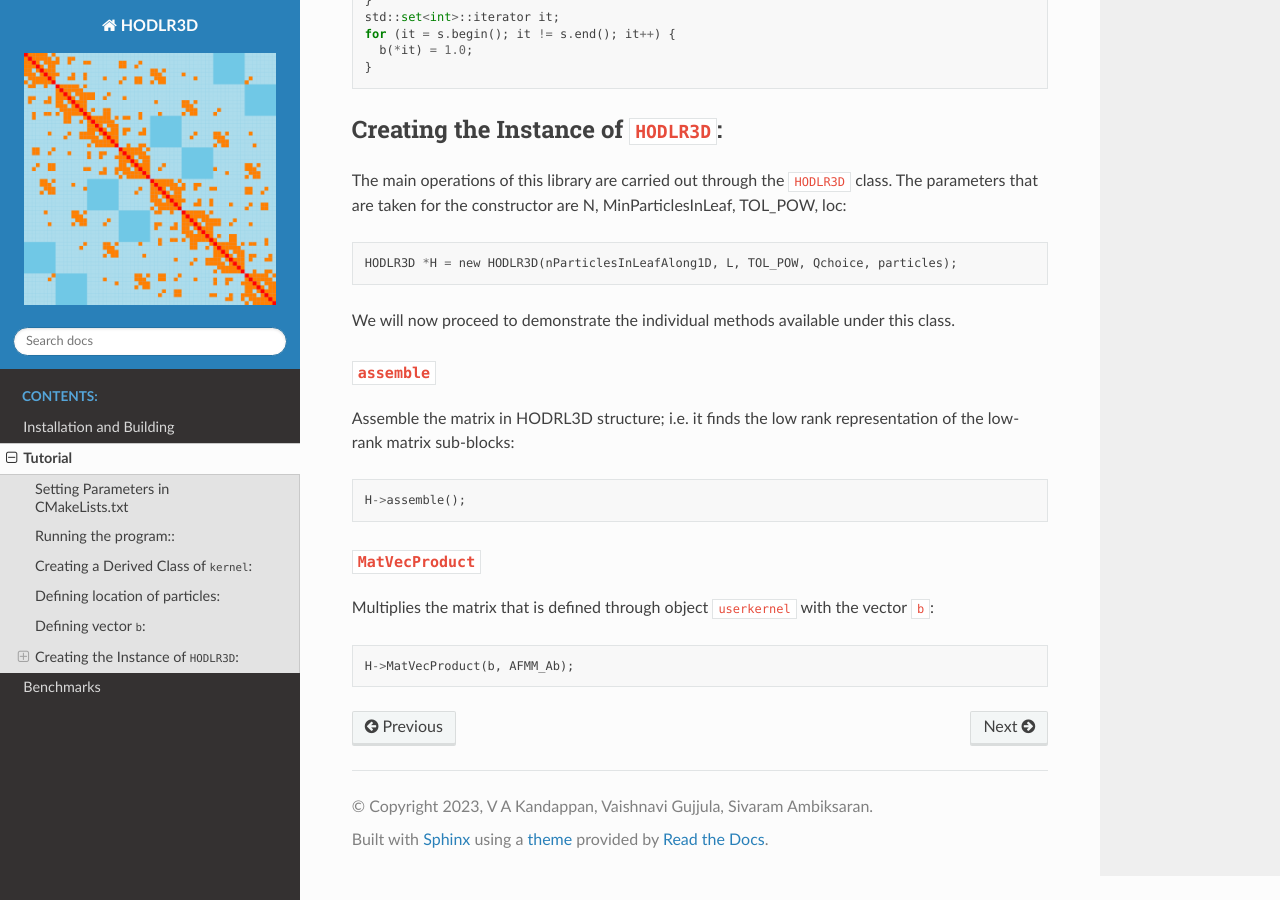
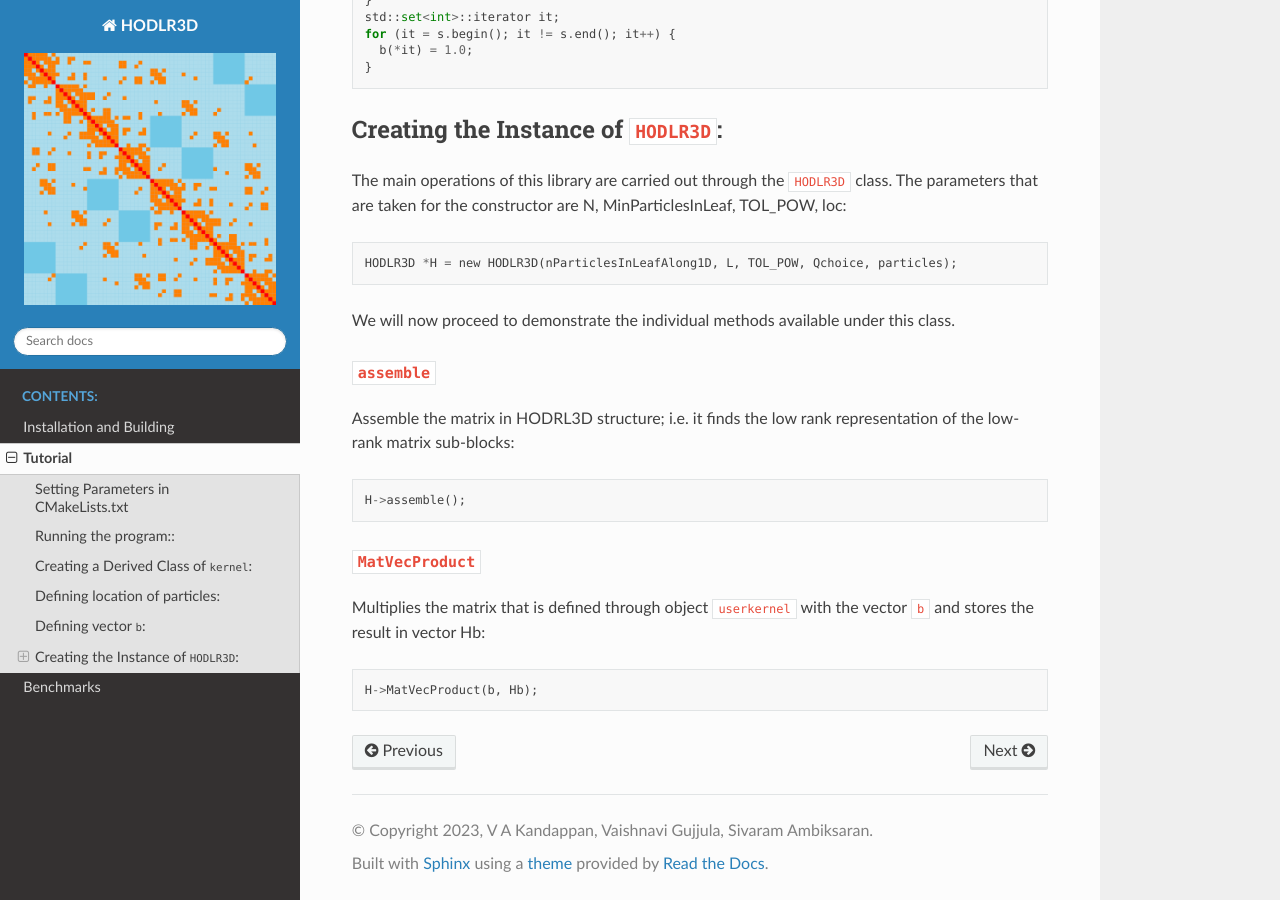
Before and after one commit to SAFRAN-LAB/HODLR3D, a Sphinx documentation site: the page built from docs/source/tutorial.rst, in a window 1280 px wide and 900 px high, scrolled down 2992 px. Built offline with Sphinx 7.4.7 and the Read the Docs theme 2.0.0, drawn with Linux system fonts in a browser that asks for light colours.

Commit message:
docs updated

```diff
--- a/docs/source/tutorial.rst
+++ b/docs/source/tutorial.rst
@@ -147,6 +147,6 @@ Assemble the matrix in HODRL3D structure; i.e. it finds the low rank representat
 ``MatVecProduct``
 ^^^^^^^^^^^^^^^^^^^
 
-Multiplies the matrix that is defined through object ``userkernel`` with the vector ``b``::
+Multiplies the matrix that is defined through object ``userkernel`` with the vector ``b`` and stores the result in vector Hb::
 
-  H->MatVecProduct(b, AFMM_Ab);
+  H->MatVecProduct(b, Hb);
```
Also changed, not shown: 5 other files.
